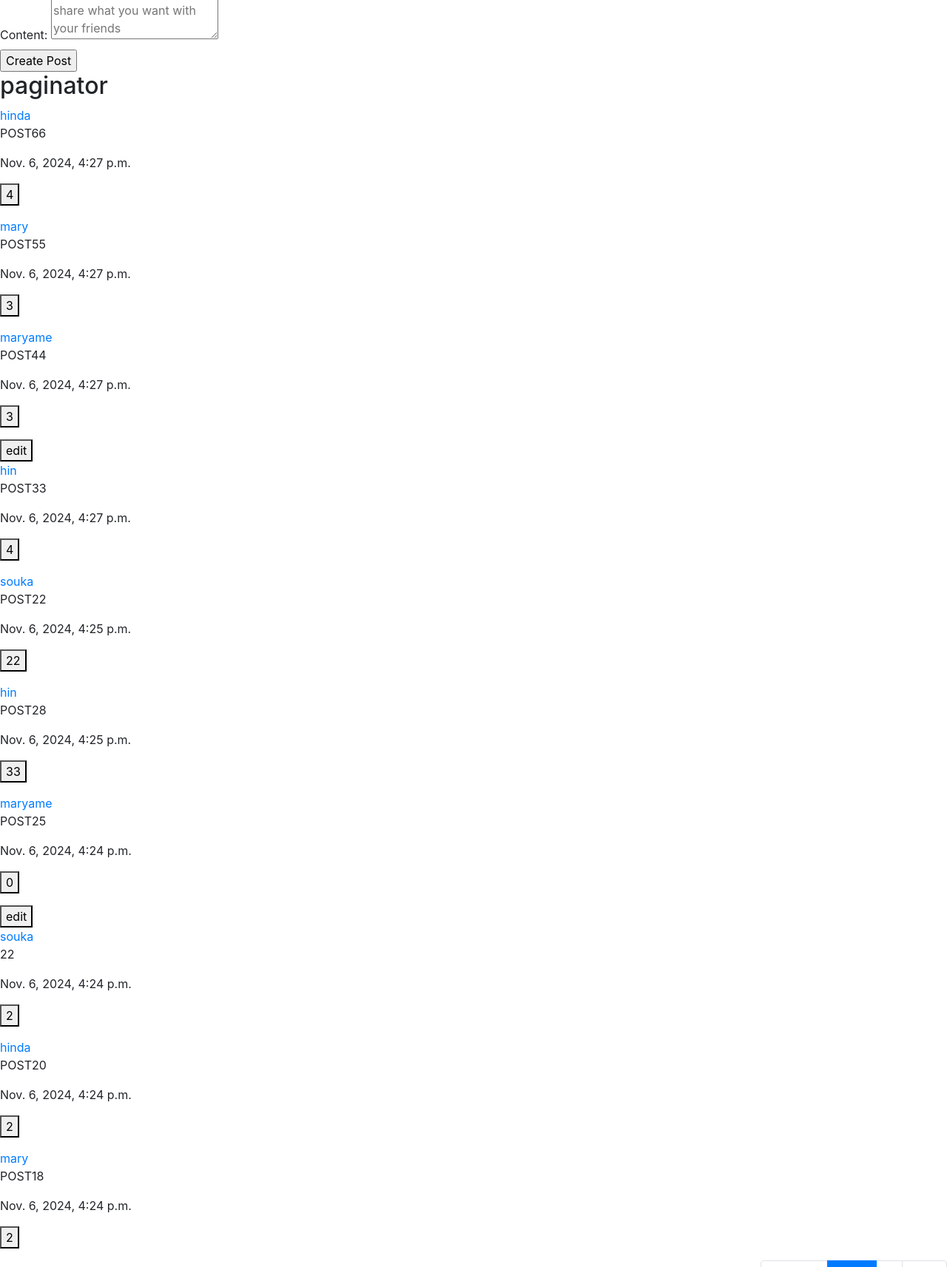
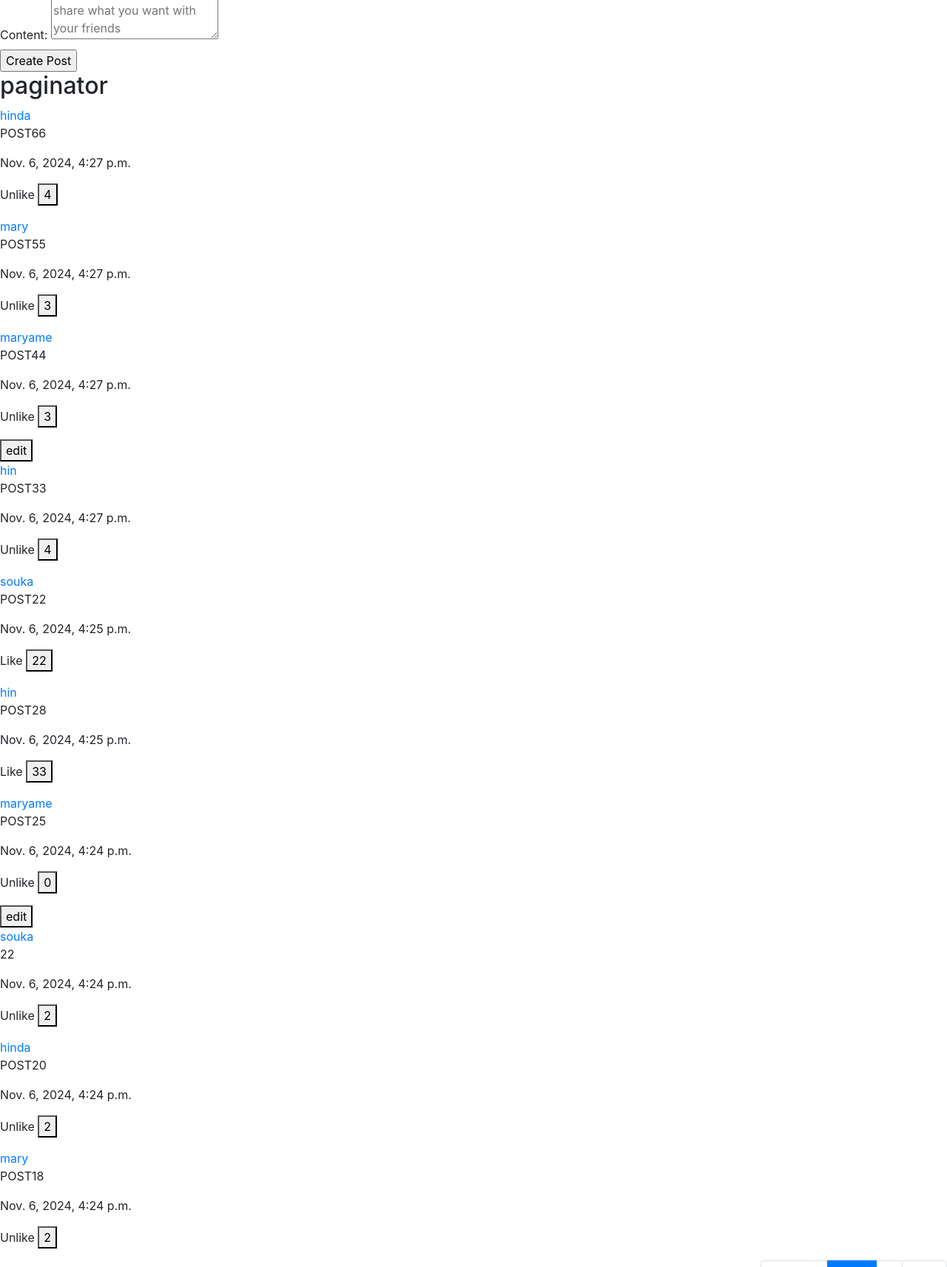
Before and after one commit to maryame5/Network-platform, a Django app: page / in a window 1280 px wide. Shown: the part 103-1816 px from the top of the page at 74% size. Run offline with Django 3.2, Linux system fonts and the light colour scheme; a user stored in the database is signed in; data comes from the database, SQL or seed files in the repository; both versions use the stored data as it was after the commit; some libraries are stand-ins or nearby versions.

Commit message:
finally like and unlike working

```diff
--- a/network/admin.py
+++ b/network/admin.py
@@ -7,11 +7,15 @@ from .models import *
 class postAdmin(admin.ModelAdmin):
     list_display = ("user","content","like","timestamp")
 
+class likeAdmin(admin.ModelAdmin):
+    list_display = ("user","post")
+
 
 
 
 
 
 admin.site.register(Post, postAdmin)
+admin.site.register(Like, likeAdmin)
 
 admin.site.register(User)
--- a/network/models.py
+++ b/network/models.py
@@ -13,6 +13,7 @@ class Post(models.Model):
     timestamp = models.DateTimeField(auto_now_add=True)
     like = models.IntegerField(default=0)
     followers = models.ManyToManyField(User, through='follow' , through_fields=('post_fo', 'follower'),related_name='followed_post')
+    liked_by =models.ManyToManyField(User,related_name ="liked_post",blank=True)
     def serialize(self):
         return {
             "id": self.id,
--- a/network/static/network/index.js
+++ b/network/static/network/index.js
@@ -15,9 +15,9 @@ document.addEventListener("DOMContentLoaded", function() {
         )})
 
         document.querySelectorAll(".like").forEach(likebutton =>{
-            likebutton.addEventListener("click" , function(){
+            likebutton.addEventListener("click" , function(event){
+                event.preventDefault();
                 const postId = this.getAttribute('data-post-id');
-                console.log("6");
                 up_like(postId);
 
         })})
@@ -104,34 +104,27 @@ function edit(postId) {
         }
 
 function up_like(postId){
-        fetch(`/post/${postId}`)
-        .then(response => {
-            console.log("Fetching post data,");
-          return response.json()})
-        .then(post => {
-            console.log("Post data:", post);
-                const likes = post.like;
                 fetch(`/like/${postId}`, {
-                     method: 'PUT',
+                     method: 'POST',
                      headers: {
                           'Content-Type': 'application/json'},
-                     body: JSON.stringify({
-                           like: likes
-                           }) })
+                      })
                 .then(response =>  {
                      if (!response.ok){
                           throw new Error('Network response was not ok')}
                     return response.json();})
-                .then(uppost => {
-                     console.log(uppost.message, post);
+                .then(data => {
+                     console.log(data.message, data);
                      const postelement =document.querySelector(`#post-${postId}`);
-                     postelement.querySelector(`#like-${postId}`).textContent = uppost.like;
+                     postelement.querySelector(`#like-${postId}`).textContent = data.likes_count;
+                     if (data.message=="like"){
+                        postelement.querySelector(`#like-${postId}`).style.backgroundColor='red';
+                     }
+                     else{
+                        postelement.querySelector(`#like-${postId}`).style.backgroundColor = 'gray';
+                     }
+
                     })
                 .catch(error => {
                       console.error( error)})
-})
-        .catch(error =>
-            console.error("There was a problem with the fetch operation:", error)
-          )
-
-        }
+}
--- a/network/static/network/styles.css
+++ b/network/static/network/styles.css
@@ -2,4 +2,5 @@
     border :1px;
     border-color: blue;
     position: center;
+
 }
--- a/network/templates/network/index.html
+++ b/network/templates/network/index.html
@@ -22,7 +22,8 @@
             <a href="{%url 'profil' post.user %}" >{{post.user}} </a>
             <p id="p-{{post.id}}">{{post.content}}</p>
             <p>{{post.timestamp}}</p>
-            <p><button id="like-{{post.id}}" class="like" data-post-id="{{post.id}}">{{post.like}}</button></p>
+            <p>  {% if user in post.liked_by.all %} Unlike {% else %} Like {% endif %}
+              <button id="like-{{post.id}}" class="like" data-post-id="{{post.id}}">{{post.like}}</button></p>
             {% if user == post.user %}
              <button class="edit" data-post-id="{{post.id}}" >edit</button>
              <div id="edit_post-{{post.id}}" style="display: none;">
--- a/network/views.py
+++ b/network/views.py
@@ -216,25 +216,23 @@ def get_post(request,postId):
 @csrf_exempt
 @login_required
 def up_like(request,postId):
-    posts=Post.objects.get(id=postId)
-    user = request.user
-    if request.method == "PUT":
-        try:
-            try:
-                Like.objects.get(user=user, post=posts)
-                posts.like -=1
-                posts.save()
-                Like.objects.get(user=user, post=posts).delete()
-                return JsonResponse({"message": "Unlike post",
-                                     'like':posts.like,})
-            except Like.DoesNotExist:
-                Like.objects.create(user=user, post=posts)
-                posts.like +=1
-                posts.save()
-                return JsonResponse({"message": "Like post",
-                                     'like':posts.like,})
+    if request.method == "POST":
+        posts=Post.objects.get(id=postId)
+        user = request.user
+        like_list = posts.liked_by.all()
 
-        except json.JSONDecodeError:
-            return  JsonResponse({"error": "Invalid JSON."}, status=400)
-        except Exception as e:
-            return JsonResponse({"error": "error"+str(e)}, status=500)
+        if user in like_list:
+            posts.liked_by.remove(user)
+            posts.like = posts.liked_by.count()
+            posts.save()
+            return JsonResponse({"message": "unlike",
+                                 "likes_count": posts.liked_by.count(),
+                                 })
+        else:
+            posts.liked_by.add(user)
+            posts.like =  posts.liked_by.count()
+            posts.save()
+
+            return JsonResponse({"message": "like",
+                                 "likes_count": posts.liked_by.count(),
+                                 })
```
Also changed, not shown: db.sqlite3, network/migrations/0005_post_liked_by.py (added).
